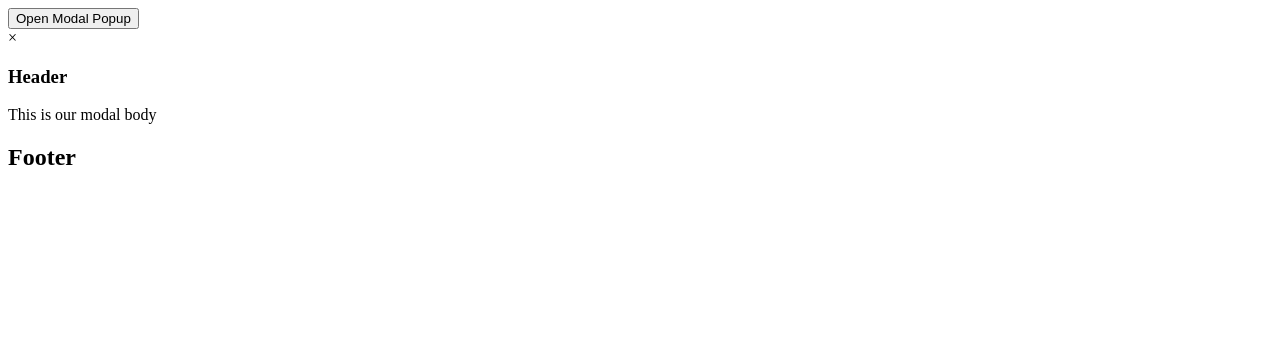
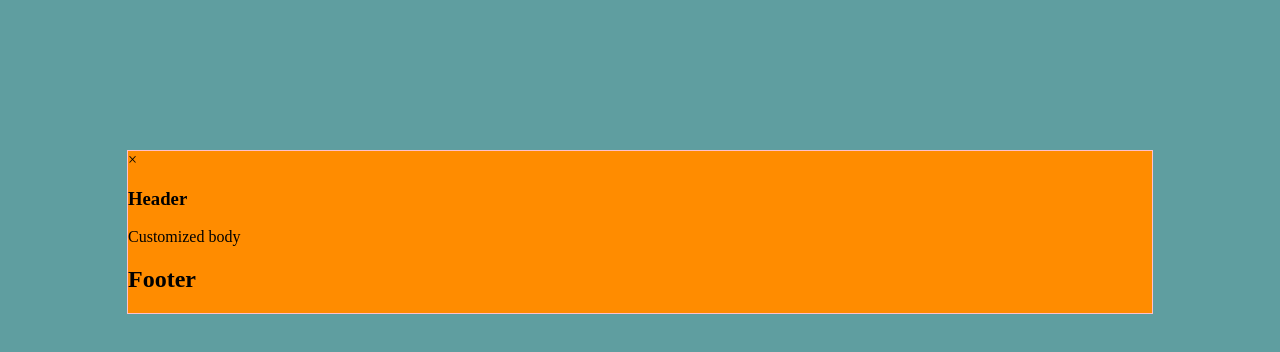
Before and after one commit to ADITISONIC/MODAL-POPUP, a React (Create React App) app in the folder my-app/: page / in a window 1280 px wide. Both pictures are taken after a click on the button "Open Modal Popup". Shown: the top 352 px of the page. Built offline with nearby package versions, Linux system fonts and the light colour scheme.

Commit message:
changes added

```diff
--- a/my-app/src/Components/custom-model/modal.css
+++ b/my-app/src/Components/custom-model/modal.css
@@ -0,0 +1,19 @@
+.modal{
+    position:fixed;
+    z-index: 1;
+    padding-top: 150px;
+    top: 0;
+    left: 0;
+    width: 100%;
+    height: 100%;
+    overflow: auto;
+    background-color:cadetblue;
+}
+.content{
+    position: relative;
+    background-color: darkorange;
+    margin: auto;
+    padding: 0;
+    border: 1px solid pink ;
+    width: 80%;
+}
--- a/my-app/src/Components/custom-model/modal.jsx
+++ b/my-app/src/Components/custom-model/modal.jsx
@@ -1,9 +1,14 @@
-export default function Modal({ id, header, body, footer }) {
+import "./modal.css";
+
+export default function Modal({ id, header, body, footer, onclose }) {
   return (
     <div id={id || "Modal"} className="modal">
       <div className="content">
         <div className="header">
-          <span className="close-modal-icon">&times;</span>
+          {/* Use onClick instead of onclose */}
+          <span onClick={onclose} className="close-modal-icon">
+            &times;
+          </span>
           <h3>{header ? header : "Header"}</h3>
         </div>
         <div className="body">
--- a/my-app/src/Components/custom-model/model-test.jsx
+++ b/my-app/src/Components/custom-model/model-test.jsx
@@ -6,10 +6,13 @@ export default function ModalTest() {
   function handleToggleModalPopup() {
     setModalPopup(!showModalPopup);
   }
+  function showclose(){
+    setModalPopup(!showModalPopup)
+  }
   return (
     <div>
       <button onClick={handleToggleModalPopup}>Open Modal Popup</button>
-      {showModalPopup && <Modal />}
+      {showModalPopup && <Modal onclose={showclose} body={<div>Customized body</div>} />}
     </div>
   );
 }
```
